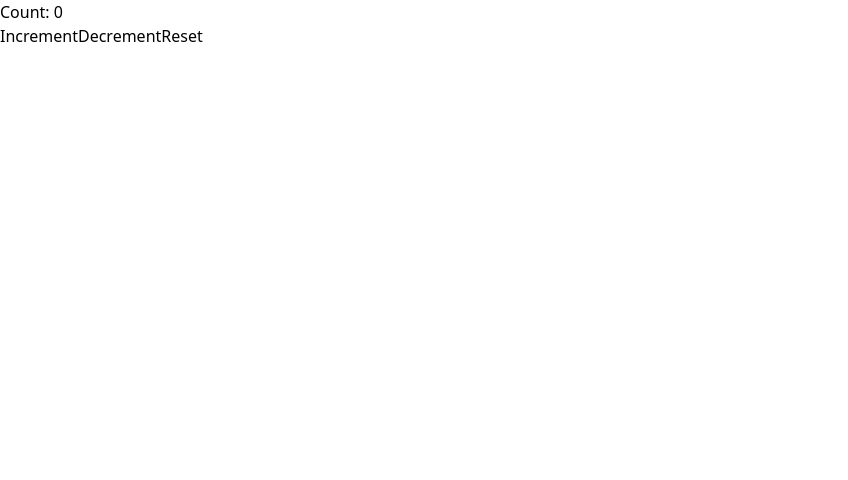
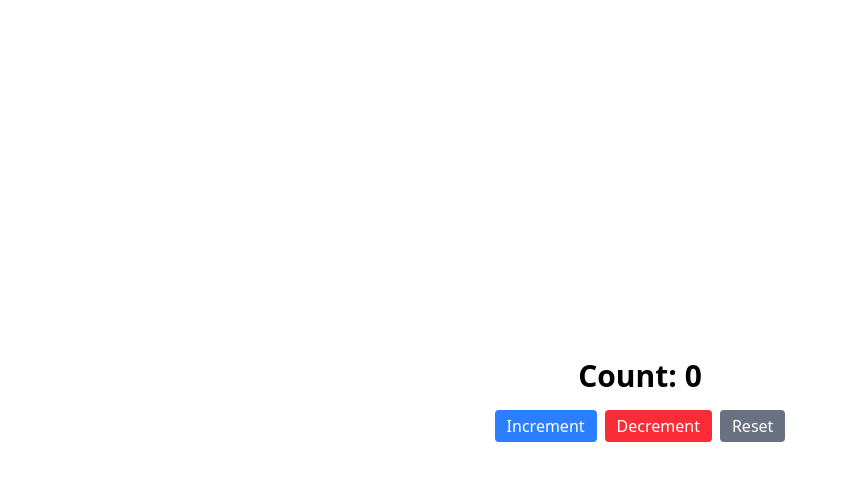
Before and after one commit to okonomi/vite-react-ts-tailwind-starter, a React (Vite) app: page / in a window 1280 px wide. Shown: the top 480 px of the page, without its empty margins (0-848 px from the left). Built offline with nearby package versions, Linux system fonts and the light colour scheme.

Commit message:
feat: enhance App component layout with improved styling and structure

```diff
--- a/src/App.tsx
+++ b/src/App.tsx
@@ -4,18 +4,34 @@ function App() {
   const [count, setCount] = useState(0)
 
   return (
-    <>
-      <h1>Count: {count}</h1>
-      <button type="button" onClick={() => setCount(count + 1)}>
+    <div className="flex h-screen items-center justify-center">
+      <div className="p-6 text-center">
+        <h1 className="mb-4 text-3xl font-bold">Count: {count}</h1>
+        <div className="flex gap-2">
+          <button
+            type="button"
+            onClick={() => setCount(count + 1)}
+            className="rounded bg-blue-500 px-3 py-1 text-white"
+          >
             Increment
           </button>
-      <button type="button" onClick={() => setCount(count - 1)}>
+          <button
+            type="button"
+            onClick={() => setCount(count - 1)}
+            className="rounded bg-red-500 px-3 py-1 text-white"
+          >
             Decrement
           </button>
-      <button type="button" onClick={() => setCount(0)}>
+          <button
+            type="button"
+            onClick={() => setCount(0)}
+            className="rounded bg-gray-500 px-3 py-1 text-white"
+          >
             Reset
           </button>
-    </>
+        </div>
+      </div>
+    </div>
   )
 }
 
```
Lines whose indentation alone changed are shown as unchanged.
